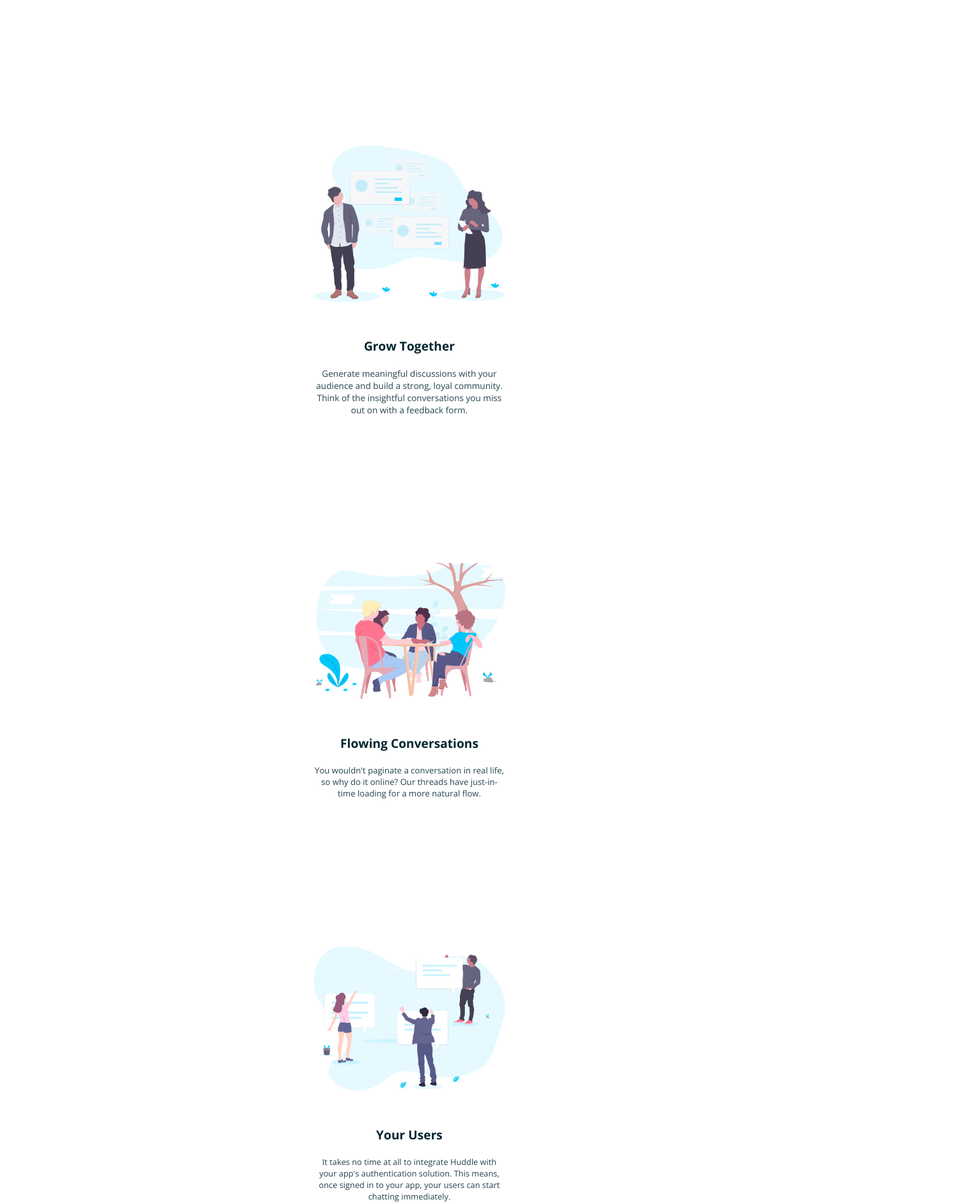
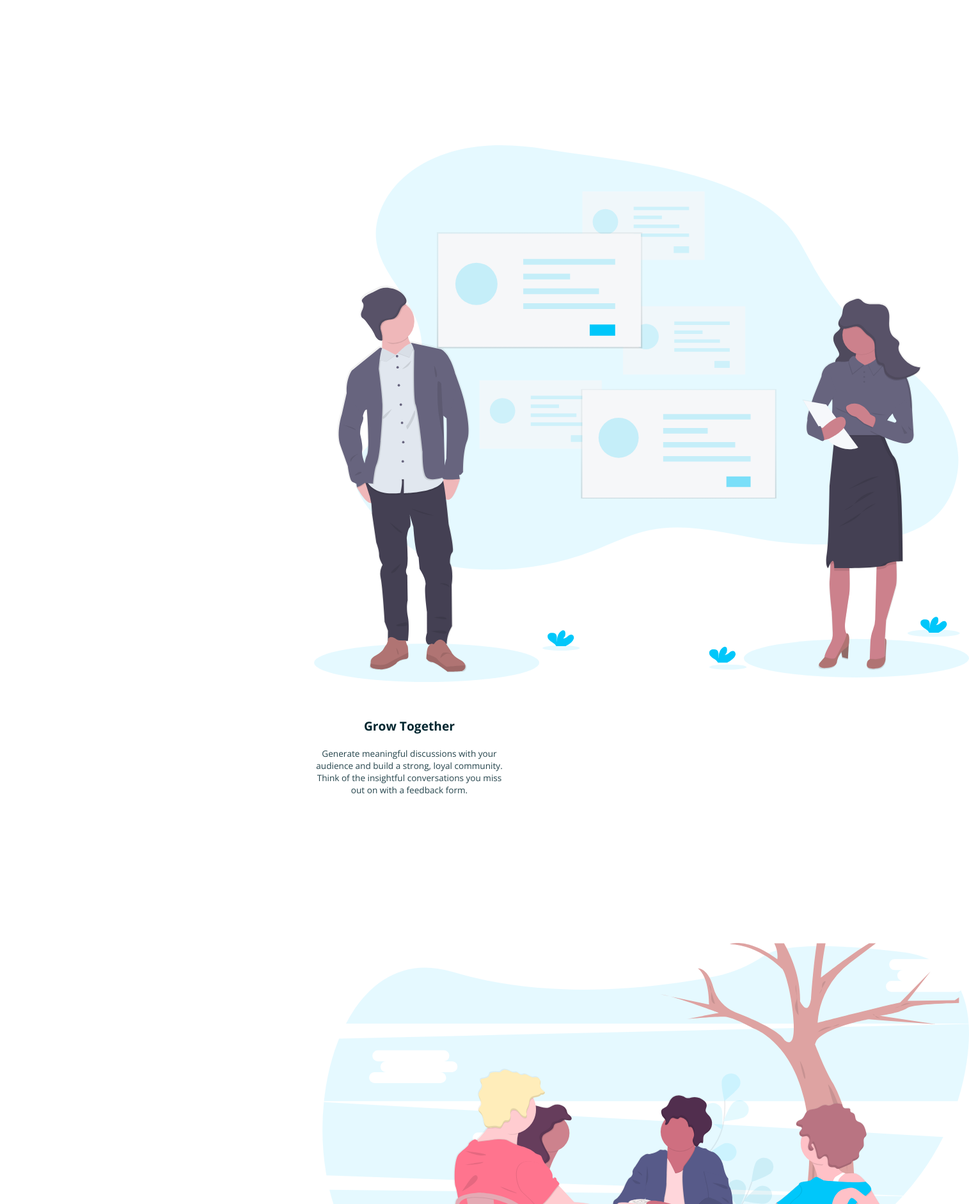
Before and after one commit to pablotebb/Huddle_landing_page_with_curved_sections, a plain HTML site: page index.html in a window 1280 px wide. Shown: the part 1214-3096 px from the top of the page at 64% size, 1515 px wide, since content can reach past the window. Drawn offline with nearby package versions, Linux system fonts and the light colour scheme.

Commit message:
the last correction

```diff
--- a/sass/_mixins.scss
+++ b/sass/_mixins.scss
@@ -102,7 +102,7 @@
 @mixin structure-section-with-picture($font-size-description: unset) {
   margin: 230px 0 190px;
   &__img {
-    width: 100%;
+    width: 80vw;
   }
   &__title {
     font-size: 1.2em;
@@ -124,11 +124,15 @@
   $font-size-description: unset
 ) {
   @media (min-width: variables.$Width-media) {
+    // border: 1px solid red;
     margin: 300px 0 180px;
     display: flex;
     flex-direction: $direction;
     align-items: center;
     text-align: left;
+    &__img {
+      width: 30vw;
+    }
     &__title {
       font-size: 2em;
       font-weight: 700;
--- a/sass/styles.scss
+++ b/sass/styles.scss
@@ -248,7 +248,7 @@
     // flex-direction
     row-reverse,
     // font size description
-    1.4em
+    1.6em
   );
 }
 
@@ -258,7 +258,7 @@
     // flex-direction
     reverse,
     // font size description
-    1.1em
+    1.5em
   );
 }
 
@@ -268,7 +268,7 @@
     // flex-direction
     row-reverse,
     // font size description
-    1.4em
+    1.5em
   );
 }
 
```
Also changed, not shown: styles.css, 1 other file.
